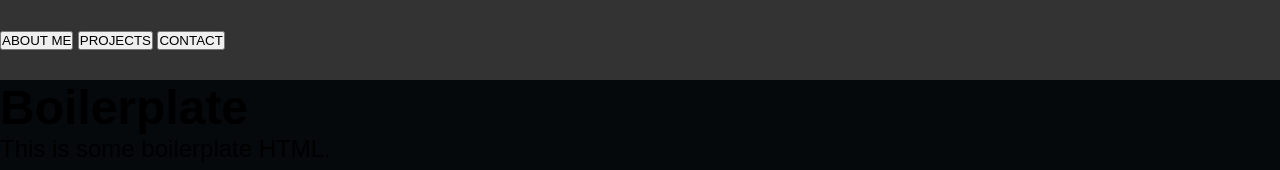
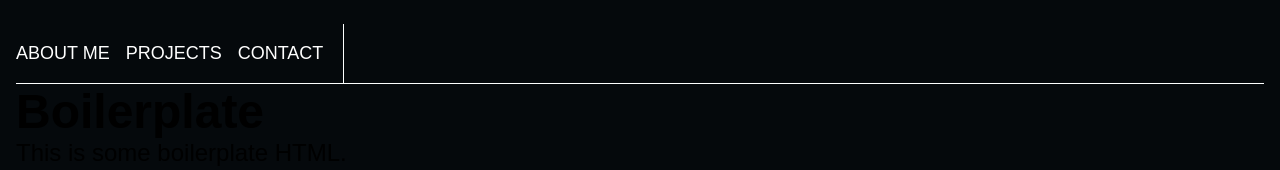
Before and after one commit to AlejandroAmarante/portfolio, a plain HTML site: page index.html in a window 1280 px wide. Drawn offline with Linux system fonts and the light colour scheme.

Commit message:
minor styling

```diff
--- a/index.html
+++ b/index.html
@@ -15,6 +15,9 @@
             <button class="nav-btn" id="projects">PROJECTS</button>
             <button class="nav-btn" id="contact">CONTACT</button>
         </div>
+        <div class="nav-logo">
+
+        </div>
     </nav>
     <h1>Boilerplate</h1>
     <p>This is some boilerplate HTML.</p>
--- a/style.css
+++ b/style.css
@@ -2,6 +2,7 @@
   box-sizing: border-box;
   margin: 0;
   padding: 0;
+  /* border: 1px solid red; */
 }
 
 html,
@@ -12,20 +13,34 @@ body {
 
 body {
   background-color: #05090c;
+  padding: 1.5rem 1rem;
 }
 
 nav {
   display: flex;
   justify-content: space-between;
-  align-items: center;
   height: 10vh;
-  background-color: #333;
-  color: white;
+  color: #fdffff;
+  border-bottom: 1px solid #fdffff;
+  gap: 1px;
+  height: 60px;
 }
 
-nav a {
-  text-decoration: none;
+.nav-btns {
+  display: flex;
+  gap: 1rem;
+  align-items: center;
+  padding-right: 20px;
+  border-right: 1px solid #fdffff;
+}
+
+.nav-btn {
+  background-color: transparent;
   color: white;
+  border: none;
+  font-size: 18px;
+  cursor: pointer;
+  height: 100%;
 }
 
 main {
```
